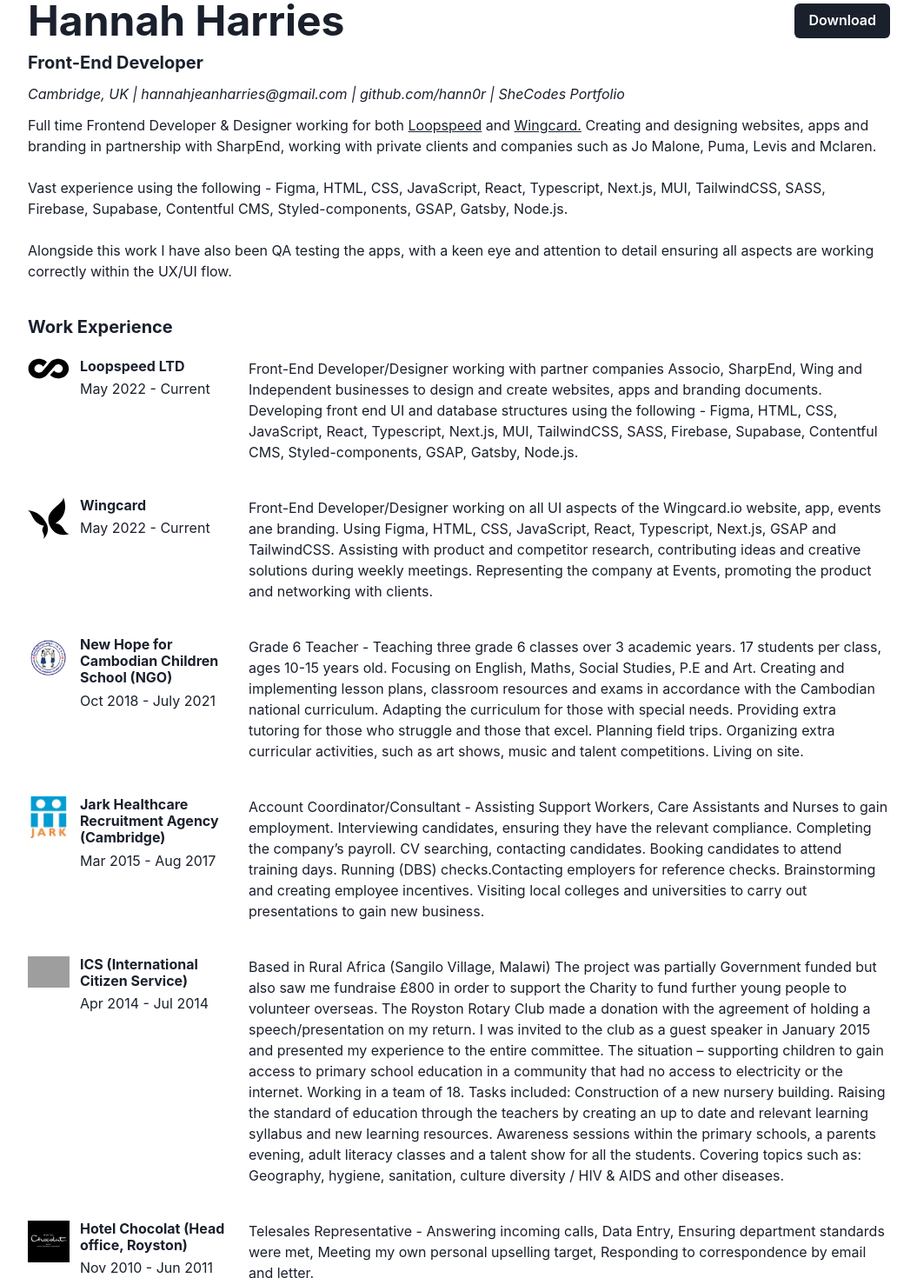
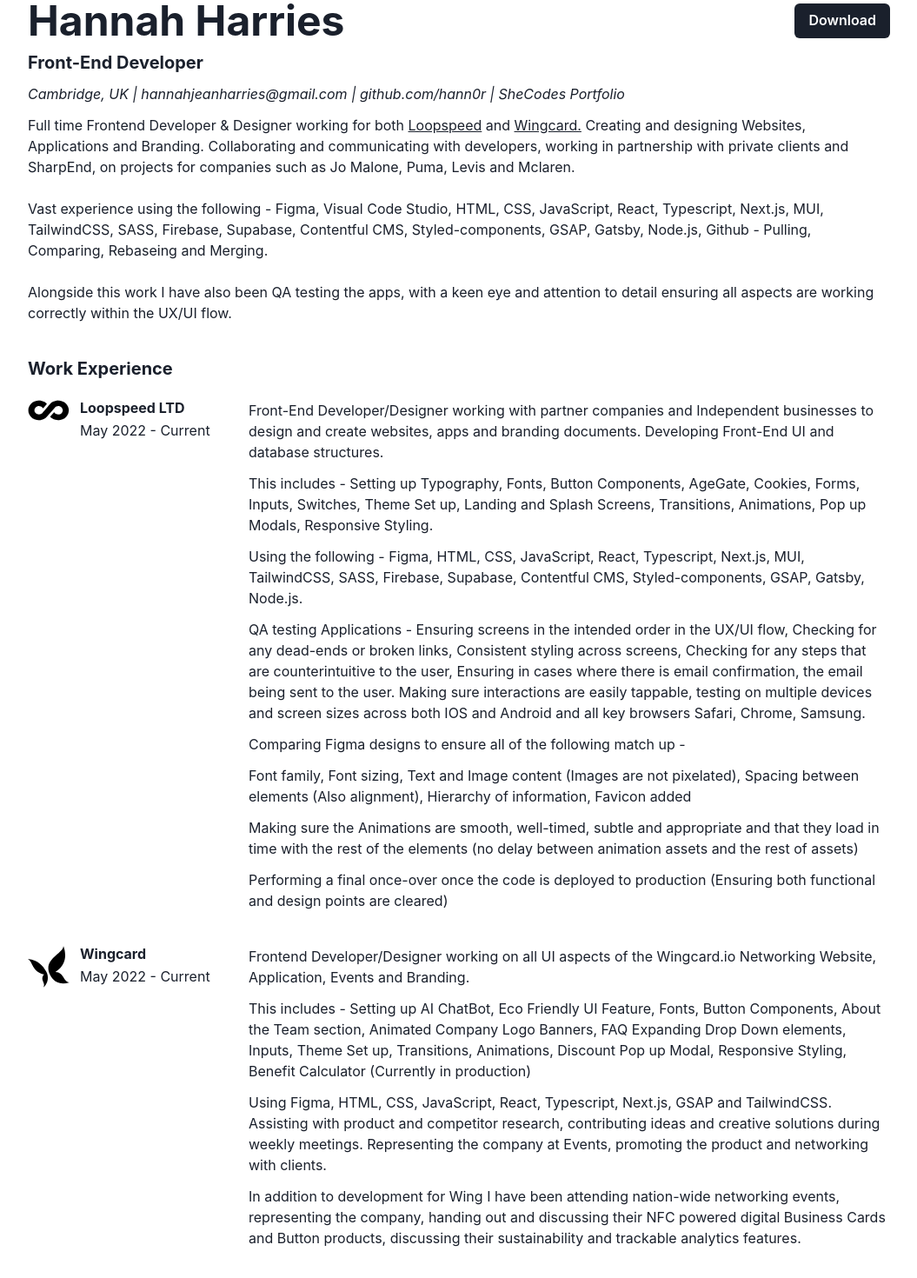
Before and after one commit to hann0r/resume, a Next.js app: page / in a window 1280 px wide. Shown: the part 40-1510 px from the top of the page at 87% size, without its empty margins (112-1167 px from the left). Built offline with nearby package versions, Linux system fonts and the light colour scheme; grey boxes are pictures that could not be loaded.

Commit message:
Update information for development

```diff
--- a/src/components/Intro.tsx
+++ b/src/components/Intro.tsx
@@ -51,13 +51,16 @@
         <Link href="https://wingcard.io/" target="_blank">
           <u>Wingcard.</u>
         </Link>{" "}
-        Creating and designing websites, apps and branding in partnership with
-        SharpEnd, working with private clients and companies such as Jo Malone,
-        Puma, Levis and Mclaren. <br />
+        Creating and designing Websites, Applications and Branding.
+        Collaborating and communicating with developers, working in partnership
+        with private clients and SharpEnd, on projects for companies such as Jo
+        Malone, Puma, Levis and Mclaren.
         <br />
-        Vast experience using the following - Figma, HTML, CSS, JavaScript,
-        React, Typescript, Next.js, MUI, TailwindCSS, SASS, Firebase, Supabase,
-        Contentful CMS, Styled-components, GSAP, Gatsby, Node.js.
+        <br />
+        Vast experience using the following - Figma, Visual Code Studio, HTML,
+        CSS, JavaScript, React, Typescript, Next.js, MUI, TailwindCSS, SASS,
+        Firebase, Supabase, Contentful CMS, Styled-components, GSAP, Gatsby,
+        Node.js, Github - Pulling, Comparing, Rebaseing and Merging.
         <br />
         <br /> Alongside this work I have also been QA testing the apps, with a
         keen eye and attention to detail ensuring all aspects are working
--- a/src/content/index.ts
+++ b/src/content/index.ts
@@ -89,7 +89,21 @@
     startDate: "May 2022",
     endDate: "Current",
     details: [
-      "Front-End Developer/Designer working with partner companies Associo, SharpEnd, Wing and Independent businesses to design and create websites, apps and branding documents. Developing front end UI and database structures using the following - Figma, HTML, CSS, JavaScript, React, Typescript, Next.js, MUI, TailwindCSS, SASS, Firebase, Supabase, Contentful CMS, Styled-components, GSAP, Gatsby, Node.js.",
+      "Front-End Developer/Designer working with partner companies and Independent businesses to design and create websites, apps and branding documents. Developing Front-End UI and database structures. ",
+
+      "This includes - Setting up Typography, Fonts, Button Components, AgeGate, Cookies, Forms, Inputs, Switches, Theme Set up, Landing and Splash Screens, Transitions, Animations, Pop up Modals, Responsive Styling. ",
+
+      "Using the following - Figma, HTML, CSS, JavaScript, React, Typescript, Next.js, MUI, TailwindCSS, SASS, Firebase, Supabase, Contentful CMS, Styled-components, GSAP, Gatsby, Node.js.",
+
+      "QA testing Applications - Ensuring screens in the intended order in the UX/UI flow, Checking for any dead-ends or broken links, Consistent styling across screens, Checking for any steps that are counterintuitive to the user, Ensuring in cases where there is email confirmation, the email being sent to the user. Making sure interactions are easily tappable, testing on multiple devices and screen sizes across both IOS and Android and all key browsers Safari, Chrome, Samsung.",
+
+      "Comparing Figma designs to ensure all of the following match up - ",
+
+      "Font family, Font sizing, Text and Image content (Images are not pixelated), Spacing between elements (Also alignment), Hierarchy of information, Favicon added",
+
+      "Making sure the Animations are smooth, well-timed, subtle and appropriate and that they load in time with the rest of the elements (no delay between animation assets and the rest of assets)",
+
+      "Performing a final once-over once the code is deployed to production (Ensuring both functional and design points are cleared)",
     ],
   },
   {
@@ -98,43 +112,49 @@
     startDate: "May 2022",
     endDate: "Current",
     details: [
-      "Front-End Developer/Designer working on all UI aspects of the Wingcard.io website, app, events ane branding. Using Figma, HTML, CSS, JavaScript, React, Typescript, Next.js, GSAP and TailwindCSS. Assisting with product and competitor research, contributing ideas and creative solutions during weekly meetings. Representing the company at Events, promoting the product and networking with clients.",
+      "Frontend Developer/Designer working on all UI aspects of the Wingcard.io Networking Website, Application, Events and Branding.",
+
+      "This includes - Setting up AI ChatBot, Eco Friendly UI Feature, Fonts, Button Components, About the Team section, Animated Company Logo Banners, FAQ Expanding Drop Down elements, Inputs, Theme Set up, Transitions, Animations, Discount Pop up Modal, Responsive Styling, Benefit Calculator (Currently in production)",
+
+      "Using Figma, HTML, CSS, JavaScript, React, Typescript, Next.js, GSAP and TailwindCSS. Assisting with product and competitor research, contributing ideas and creative solutions during weekly meetings. Representing the company at Events, promoting the product and networking with clients.",
+
+      "In addition to development for Wing I have been attending nation-wide networking events, representing the company, handing out and discussing their NFC powered digital Business Cards and Button products, discussing their sustainability and trackable analytics features.",
     ],
   },
-  {
-    name: "New Hope for Cambodian Children School (NGO)",
-    logoSrc: "/images/logos/nhcclogo.png",
-    startDate: "Oct 2018",
-    endDate: "July 2021",
-    details: [
-      "Grade 6 Teacher - Teaching three grade 6 classes over 3 academic years. 17 students per class, ages 10-15 years old. Focusing on English, Maths, Social Studies, P.E and Art. Creating and implementing lesson plans, classroom resources and exams in accordance with the Cambodian national curriculum. Adapting the curriculum for those with special needs.  Providing extra tutoring for those who struggle and those that excel.  Planning field trips.  Organizing extra curricular activities, such as art shows, music and talent competitions.  Living on site.",
-    ],
-  },
-  {
-    name: "Jark Healthcare Recruitment Agency (Cambridge)",
-    logoSrc: "/images/logos/jark-logo.png",
-    startDate: "Mar 2015",
-    endDate: "Aug 2017",
-    details: [
-      "Account Coordinator/Consultant - Assisting Support Workers, Care Assistants and Nurses to gain employment. Interviewing candidates, ensuring they have the relevant compliance. Completing the company’s payroll. CV searching, contacting candidates. Booking candidates to attend training days. Running (DBS) checks.Contacting employers for reference checks. Brainstorming and creating employee incentives. Visiting local colleges and universities to carry out presentations to gain new business.",
-    ],
-  },
-  {
-    name: "ICS (International Citizen Service)",
-    logoSrc: "/images/logos/ics-logo.png",
-    startDate: "Apr 2014",
-    endDate: "Jul 2014",
-    details: [
-      "Based in Rural Africa (Sangilo Village, Malawi) The project was partially Government funded but also saw me fundraise £800 in order to support the Charity to fund further young people to volunteer overseas. The Royston Rotary Club made a donation with the agreement of holding a speech/presentation on my return. I was invited to the club as a guest speaker in January 2015 and presented my experience to the entire committee. The situation – supporting children to gain access to primary school education in a community that had no access to electricity or the internet. Working in a team of 18. Tasks included: Construction of a new nursery building. Raising the standard of education through the teachers by creating an up to date and relevant learning syllabus and new learning resources. Awareness sessions within the primary schools, a parents evening, adult literacy classes and a talent show for all the students. Covering topics such as: Geography, hygiene, sanitation, culture diversity / HIV & AIDS and other diseases.",
-    ],
-  },
-  {
-    name: "Hotel Chocolat (Head office, Royston)",
-    logoSrc: "/images/logos/hotel-chocolat-logo.png",
-    startDate: "Nov 2010",
-    endDate: "Jun 2011",
-    details: [
-      "Telesales Representative - Answering incoming calls, Data Entry, Ensuring department standards were met, Meeting my own personal upselling target, Responding to correspondence by email and letter.",
-    ],
-  },
+  // {
+  //   name: "New Hope for Cambodian Children School (NGO)",
+  //   logoSrc: "/images/logos/nhcclogo.png",
+  //   startDate: "Oct 2018",
+  //   endDate: "July 2021",
+  //   details: [
+  //     "Grade 6 Teacher - Teaching three grade 6 classes over 3 academic years. 17 students per class, ages 10-15 years old. Focusing on English, Maths, Social Studies, P.E and Art. Creating and implementing lesson plans, classroom resources and exams in accordance with the Cambodian national curriculum. Adapting the curriculum for those with special needs.  Providing extra tutoring for those who struggle and those that excel.  Planning field trips.  Organizing extra curricular activities, such as art shows, music and talent competitions.  Living on site.",
+  //   ],
+  // },
+  // {
+  //   name: "Jark Healthcare Recruitment Agency (Cambridge)",
+  //   logoSrc: "/images/logos/jark-logo.png",
+  //   startDate: "Mar 2015",
+  //   endDate: "Aug 2017",
+  //   details: [
+  //     "Account Coordinator/Consultant - Assisting Support Workers, Care Assistants and Nurses to gain employment. Interviewing candidates, ensuring they have the relevant compliance. Completing the company’s payroll. CV searching, contacting candidates. Booking candidates to attend training days. Running (DBS) checks.Contacting employers for reference checks. Brainstorming and creating employee incentives. Visiting local colleges and universities to carry out presentations to gain new business.",
+  //   ],
+  // },
+  // {
+  //   name: "ICS (International Citizen Service)",
+  //   logoSrc: "/images/logos/ics-logo.png",
+  //   startDate: "Apr 2014",
+  //   endDate: "Jul 2014",
+  //   details: [
+  //     "Based in Rural Africa (Sangilo Village, Malawi) The project was partially Government funded but also saw me fundraise £800 in order to support the Charity to fund further young people to volunteer overseas. The Royston Rotary Club made a donation with the agreement of holding a speech/presentation on my return. I was invited to the club as a guest speaker in January 2015 and presented my experience to the entire committee. The situation – supporting children to gain access to primary school education in a community that had no access to electricity or the internet. Working in a team of 18. Tasks included: Construction of a new nursery building. Raising the standard of education through the teachers by creating an up to date and relevant learning syllabus and new learning resources. Awareness sessions within the primary schools, a parents evening, adult literacy classes and a talent show for all the students. Covering topics such as: Geography, hygiene, sanitation, culture diversity / HIV & AIDS and other diseases.",
+  //   ],
+  // },
+  // {
+  //   name: "Hotel Chocolat (Head office, Royston)",
+  //   logoSrc: "/images/logos/hotel-chocolat-logo.png",
+  //   startDate: "Nov 2010",
+  //   endDate: "Jun 2011",
+  //   details: [
+  //     "Telesales Representative - Answering incoming calls, Data Entry, Ensuring department standards were met, Meeting my own personal upselling target, Responding to correspondence by email and letter.",
+  //   ],
+  // },
 ];
--- a/src/pages/index.tsx
+++ b/src/pages/index.tsx
@@ -19,6 +19,9 @@
       <Flex direction="column" gap={10}>
         <Intro />
         <HistoryList title="Work Experience" items={experiences} />
+        <p>
+          <i>Non-Development Work Experience Available on Request</i>
+        </p>
         <HistoryList title="Education" items={education} />
       </Flex>
     </Container>
```
Also changed, not shown: 1 other file (tests, documents, lock files or other folders).
